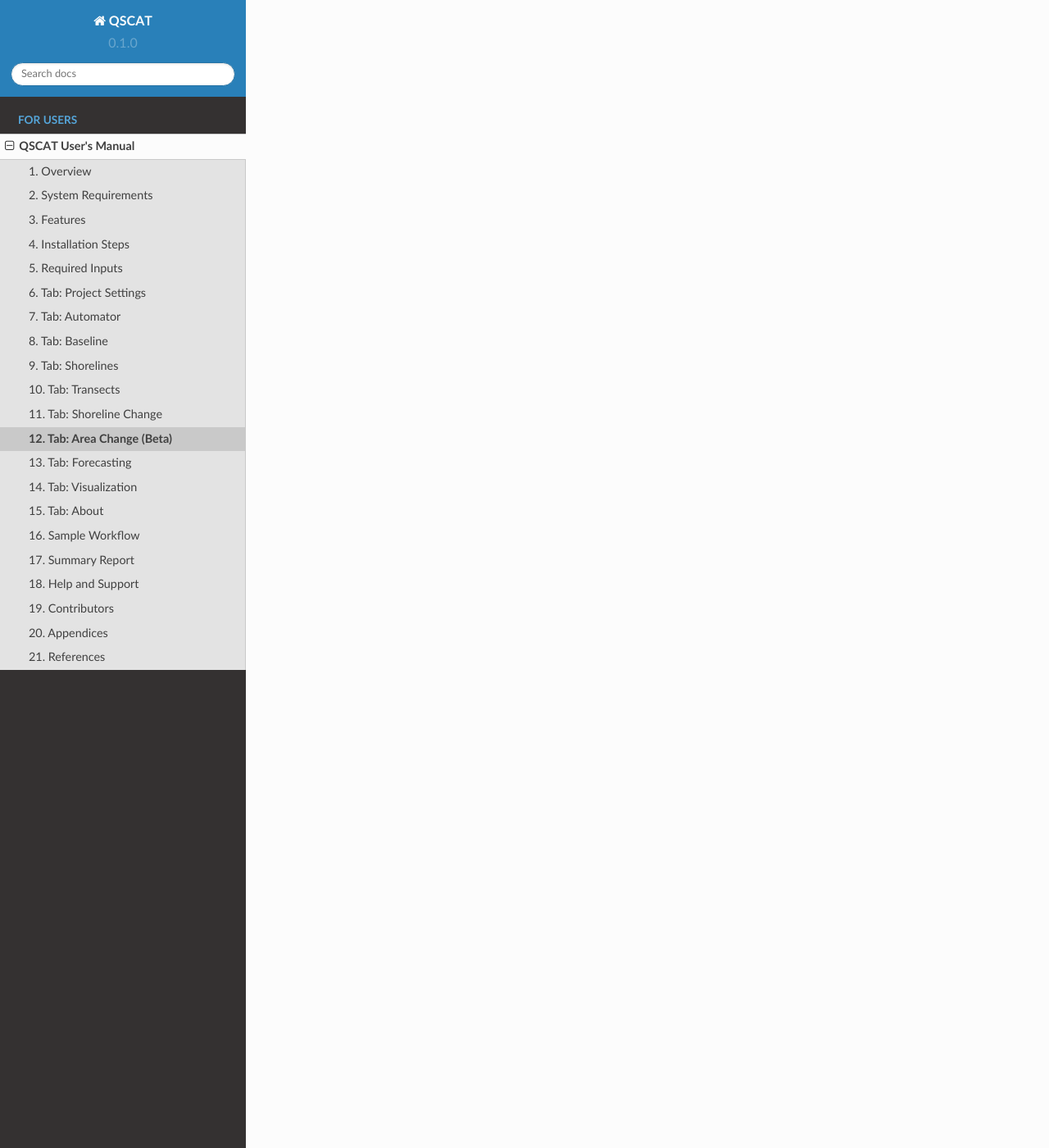
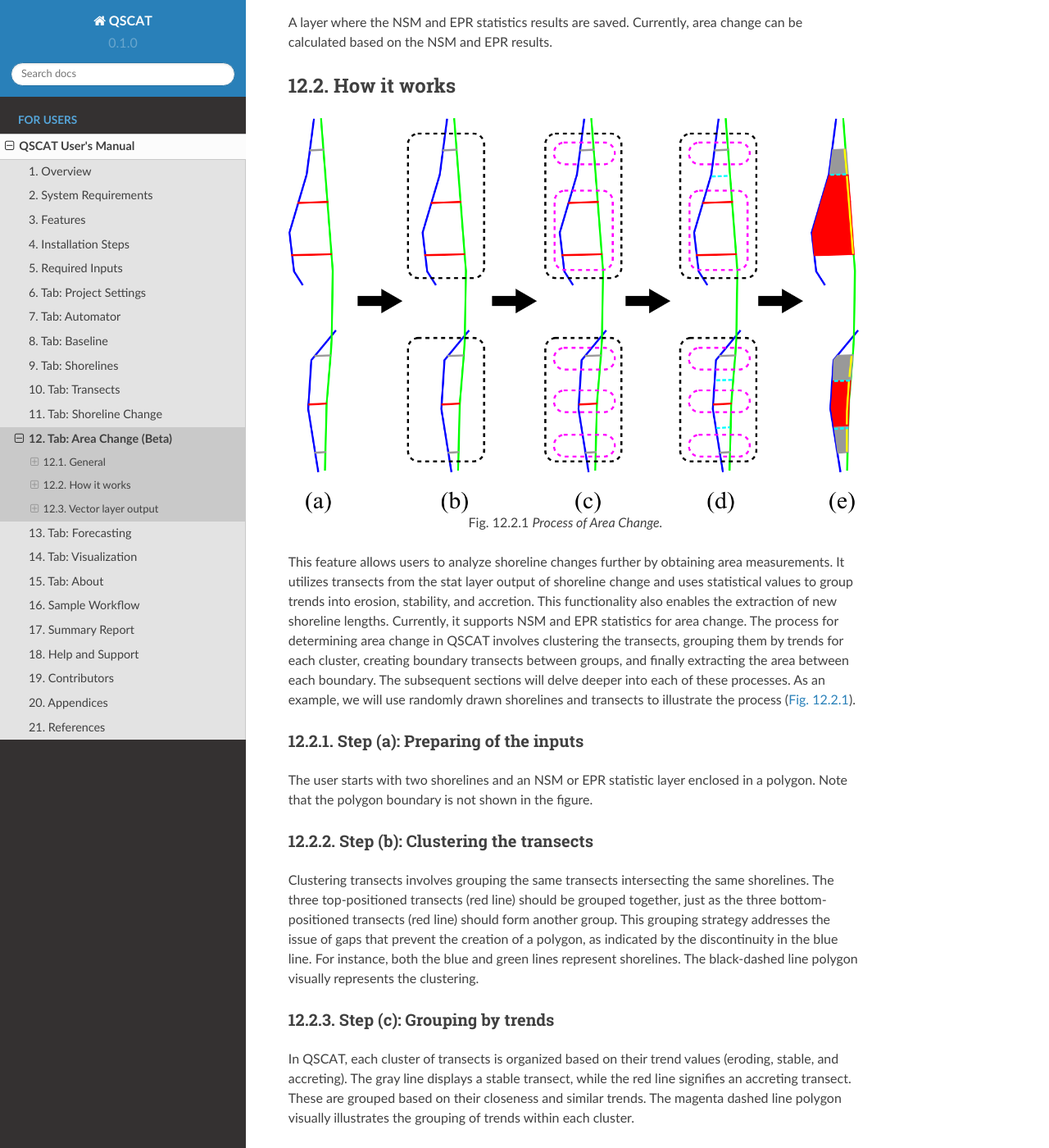
Before and after one commit to qscat/qscat, a Sphinx documentation site: the page built from docs/source/users_manual/tabs/area_change.rst, in a window 1280 px wide and 1400 px high, scrolled down 2010 px. Shown: the whole window at 82% size. Built offline with Sphinx 7.4.7 and the Read the Docs theme 2.0.0, drawn with Linux system fonts in a browser that asks for light colours; some of the changed text lies outside the part shown.

Commit message:
refactor(docs): improve tab area change section (#10)

```diff
--- a/docs/source/users_manual/tabs/area_change.rst
+++ b/docs/source/users_manual/tabs/area_change.rst
@@ -12,11 +12,113 @@
 
 .. note:: This feature is currently in beta and has not undergone extensive testing on other coastal shorelines. While we encourage exploration, be aware that there may be occasional bugs or unexpected outputs. Feel free to provide feedback as you use it!
 
-An additional functionality of QSCAT is the estimation of area change between two shoreline vectors for a given polygon layer. The polygon layer can be randomly drawn, or based on geographic boundaries (e.g., shapefiles of barangay, municipal boundaries) for which this type of analysis may be more meaningful. Monitoring how much coastal land a barangay or municipality has gained or lost is important for coastal planning and management. Make sure the boundary drawn encompasses all shorelines.
+.. figure:: /img/area_change/area-change-tab.png
+   :align: center
 
-The input layers are:
+   User interface of Area Change tab.
 
-#. Polygon layer - a shapefile that encompasses the area of interest; may be drawn randomly or based on geographic or administrative boundaries
-#. NSM layer - a memory-based layer where the NSM results are temporarily saved. Area change is calculated based on the NSM results.
+The :guilabel:`Area Change Tab`  offers functionality for estimating the area change between two shoreline vectors for a given polygon layer. The polygon layer can be manually drawn or based on geographic boundaries (e.g., shapefiles of barangay, municipal boundaries), for which this type of analysis may be more meaningful. Monitoring how much coastal land a barangay or municipality has gained or lost is important for coastal planning and management. It is required that the boundary drawn encompasses all shorelines.
 
-Results of area change calculation are stored as a memory-based layer, “filename_area [date time of run]”. It can also be accessed in the attribute table of area change results (Table X - sample table). Aside from the area change per shoreline trend, the attribute table also provides estimates of the length of shoreline that is undergoing erosion, accretion or remains stable, respectively, for a given polygon.
+General
+=======
+
+.. figure:: /img/area_change/area-change-tab-general.png
+   :align: center
+
+   General section in Area Change tab.
+
+
+Polygon boundary
+----------------
+
+A polygon type shapefile that encompasses the area of interest; may be drawn manually or based on geographic or administrative boundaries.
+
+Stat layer
+----------
+
+A layer where the NSM and EPR statistics results are saved. Currently, area change can be calculated based on the NSM and EPR results.
+
+
+How it works
+=============
+
+.. _figure_area_change_process:
+
+.. figure:: /img/area_change/area-change-process.png
+   :align: center
+
+   Process of Area Change.
+
+This feature allows users to analyze shoreline changes further by obtaining area measurements. It utilizes transects from the stat layer output of shoreline change and uses statistical values to group trends into erosion, stability, and accretion. This functionality also enables the extraction of new shoreline lengths. Currently, it supports NSM and EPR statistics for area change. The process for determining area change in QSCAT involves clustering the transects, grouping them by trends for each cluster, creating boundary transects between groups, and finally extracting the area between each boundary. The subsequent sections will delve deeper into each of these processes. As an example, we will use randomly drawn shorelines and transects to illustrate the process (:numref:`figure_area_change_process`).
+
+
+Step (a): Preparing of the inputs
+---------------------------------
+
+The user starts with two shorelines and an NSM or EPR statistic layer enclosed in a polygon. Note that the polygon boundary is not shown in the figure.
+
+
+Step (b): Clustering the transects
+----------------------------------
+
+Clustering transects involves grouping the same transects intersecting the same shorelines. The three top-positioned transects (red line) should be grouped together, just as the three bottom-positioned transects (red line) should form another group. This grouping strategy addresses the issue of gaps that prevent the creation of a polygon, as indicated by the discontinuity in the blue line. For instance, both the blue and green lines represent shorelines. The black-dashed line polygon visually represents the clustering.
+
+
+Step (c): Grouping by trends
+----------------------------
+
+In QSCAT, each cluster of transects is organized based on their trend values (eroding, stable, and accreting). The gray line displays a stable transect, while the red line signifies an accreting transect. These are grouped based on their closeness and similar trends. The magenta dashed line polygon visually illustrates the grouping of trends within each cluster.
+
+
+Step (d): Creating boundaries between groups
+--------------------------------------------
+
+Afterward, QSCAT inserts transects between groups for each grouped trend. Transects are inserted only between existing transects, as indicated by the orange dashed line. Furthermore, QSCAT precisely calculates and positions these inserted transects halfway between two existing transects.
+
+
+Step (e): Extracting the area between boundaries
+------------------------------------------------
+
+Finally, for each cluster (black lines) and for each group of trends (magenta lines), the boundaries (cyan lines) and the two shorelines are used to extract the polygon, which is then used to get the area value. The three distinct gray polygons depict individual extracted stable area change polygons, while the red polygons illustrate individual extracted accreting area change polygons. Each polygon provides an area measurement in meters. QSCAT can also generate the length of new shorelines. If we assume the green shoreline is the most recent, the length of new shorelines are represented by the yellow line, from which we can obtain the vector length in meters.
+
+
+Vector layer output
+===================
+
+Name
+----
+
+.. list-table::
+   :header-rows: 1
+   :widths: 20 80
+
+   * - Type
+     - Name
+   * - Area
+     - ``<polygon boundary layer name>_area [<datetime>]``
+
+
+Field and value
+---------------
+
+Area
+~~~~
+
+.. list-table::
+   :header-rows: 1
+   :widths: 20 80
+
+   * - Field
+     - Value
+   * - ``area``
+     - Area value in square meters.
+   * - ``area_percent``
+     - Percentage of the current area in total area change.
+   * - ``area_type``
+     - Trends (stable, erosion, or accretion) based on stat's transects used.
+   * - ``shoreline_length``
+     - Vector length of the new shoreline in meters.
+   * - ``shoreline_length_percent``
+     - Percentage of the current shoreline length in total shoreline length.
+   * - ``name``
+     - Attribute value of field ``name`` in the (multi) polygon boundary layer.
--- a/docs/source/users_manual/tabs/shoreline_change.rst
+++ b/docs/source/users_manual/tabs/shoreline_change.rst
@@ -266,6 +266,8 @@
 .. figure:: /img/shoreline_change/shoreline-change-tab-additional-parameters.png
    :align: center
 
+   Additional Parameters section in Shoreline Change tab.
+
 Currently, additional parameters include a field that defines the confidence interval value for calculating LCI and WCI. The default value is 99.7%, based on DSAS :cite:p:`2018:dsasv5`.
 
 
```
Also changed, not shown: docs/source/img/area_change/area-change-process.png (added), docs/source/img/area_change/area-change-tab-general.png (added), docs/source/img/area_change/area-change-tab.png (added).
